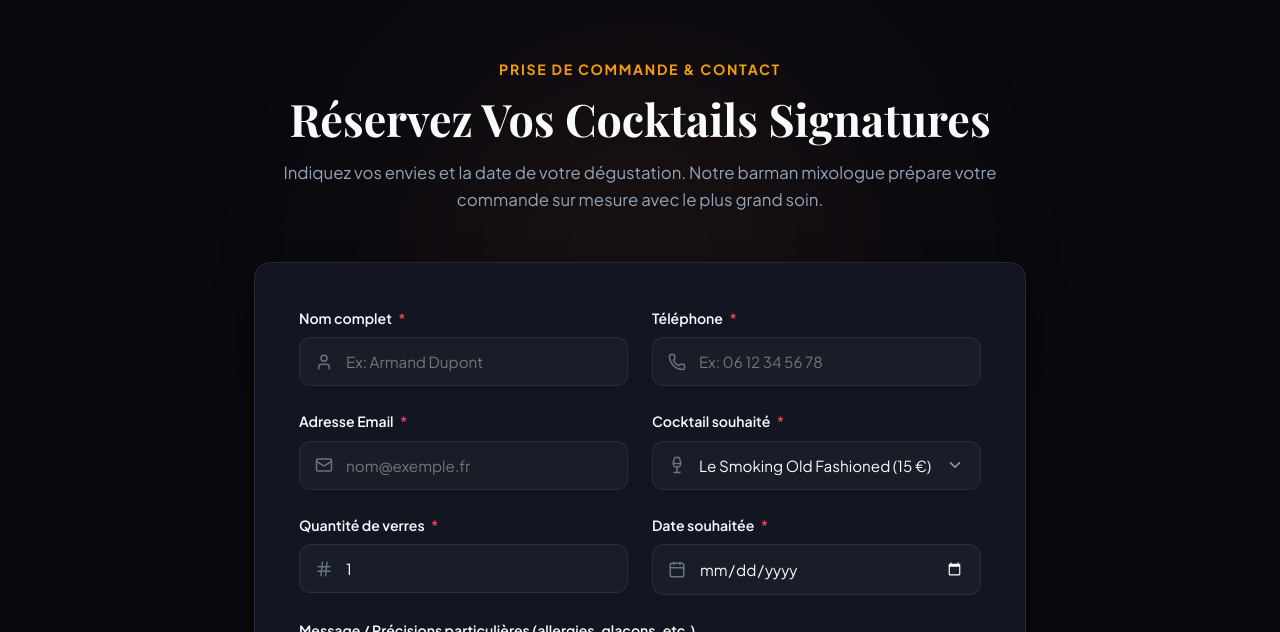
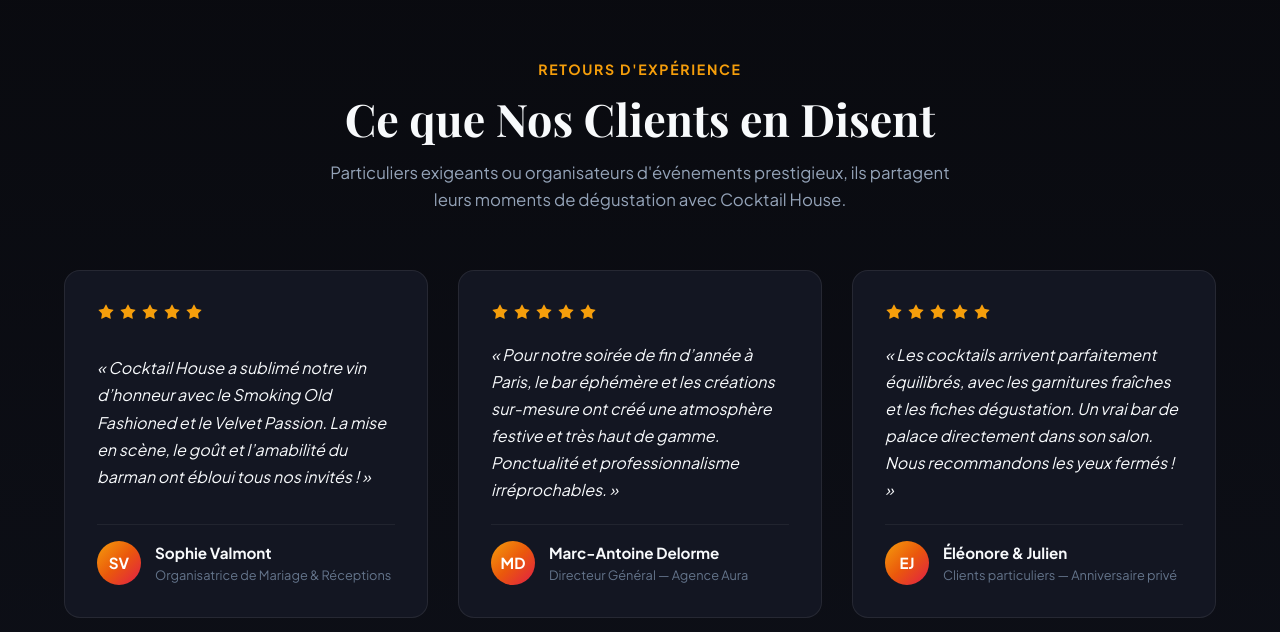
Before and after one commit to armandnougbologni9-lgtm/Webnextproject, a Next.js app: page / in a window 1280 px wide. Shown: the part 3768-4400 px from the top of the page. Built offline with nearby package versions, Linux system fonts and the light colour scheme; a web font is replaced by a local one.

Commit message:
feat: ajout de la section temoignages et avis clients

```diff
--- a/src/app/page.tsx
+++ b/src/app/page.tsx
@@ -2,6 +2,7 @@ import Header from '@/components/Header/Header';
 import Hero from '@/components/Hero/Hero';
 import CocktailsSection from '@/components/CocktailsSection/CocktailsSection';
 import AboutSection from '@/components/AboutSection/AboutSection';
+import Testimonials from '@/components/Testimonials/Testimonials';
 import ContactForm from '@/components/ContactForm/ContactForm';
 import Footer from '@/components/Footer/Footer';
 
@@ -13,6 +14,7 @@ export default function Home() {
         <Hero />
         <CocktailsSection />
         <AboutSection />
+        <Testimonials />
         <ContactForm />
       </main>
       <Footer />
--- /dev/null
+++ b/src/components/Testimonials/Testimonials.module.css
@@ -0,0 +1,122 @@
+.section {
+  padding: 100px 0;
+  position: relative;
+  background: linear-gradient(180deg, var(--color-bg) 0%, #0d0f17 100%);
+}
+
+.header {
+  text-align: center;
+  max-width: 640px;
+  margin: 0 auto 56px;
+}
+
+.subtitle {
+  display: inline-block;
+  font-size: 0.88rem;
+  font-weight: 700;
+  color: var(--color-primary);
+  text-transform: uppercase;
+  letter-spacing: 0.12em;
+  margin-bottom: 12px;
+}
+
+.title {
+  font-family: var(--font-serif);
+  font-size: 2.8rem;
+  line-height: 1.2;
+  color: var(--color-text-main);
+  margin-bottom: 14px;
+}
+
+.description {
+  font-size: 1.05rem;
+  color: var(--color-text-muted);
+  line-height: 1.6;
+}
+
+.grid {
+  display: grid;
+  grid-template-columns: repeat(auto-fit, minmax(320px, 1fr));
+  gap: 30px;
+}
+
+.card {
+  background: var(--color-surface-card);
+  border: 1px solid var(--color-border);
+  border-radius: var(--radius-lg);
+  padding: 32px;
+  display: flex;
+  flex-direction: column;
+  justify-content: space-between;
+  gap: 20px;
+  transition: transform var(--transition-fast), border-color var(--transition-fast);
+}
+
+.card:hover {
+  transform: translateY(-4px);
+  border-color: rgba(245, 158, 11, 0.3);
+}
+
+.stars {
+  display: flex;
+  gap: 4px;
+  color: var(--color-primary);
+}
+
+.quote {
+  font-size: 1rem;
+  color: var(--color-text-main);
+  line-height: 1.7;
+  font-style: italic;
+}
+
+.author {
+  display: flex;
+  align-items: center;
+  gap: 14px;
+  padding-top: 16px;
+  border-top: 1px solid rgba(255, 255, 255, 0.06);
+}
+
+.avatar {
+  width: 44px;
+  height: 44px;
+  border-radius: 50%;
+  background: var(--color-accent-gradient);
+  display: flex;
+  align-items: center;
+  justify-content: center;
+  color: #fff;
+  font-weight: 700;
+  font-size: 0.95rem;
+}
+
+.authorInfo {
+  display: flex;
+  flex-direction: column;
+}
+
+.authorName {
+  font-weight: 700;
+  font-size: 0.95rem;
+  color: var(--color-text-main);
+}
+
+.authorRole {
+  font-size: 0.8rem;
+  color: var(--color-text-dim);
+}
+
+@media (max-width: 768px) {
+  .section {
+    padding: 70px 0;
+  }
+
+  .title {
+    font-size: 2.15rem;
+  }
+
+  .grid {
+    grid-template-columns: 1fr;
+  }
+}
--- /dev/null
+++ b/src/components/Testimonials/Testimonials.tsx
@@ -0,0 +1,73 @@
+import React from 'react';
+import { Star } from 'lucide-react';
+import styles from './Testimonials.module.css';
+
+interface Testimonial {
+  name: string;
+  role: string;
+  quote: string;
+  initials: string;
+}
+
+const TESTIMONIALS: Testimonial[] = [
+  {
+    name: 'Sophie Valmont',
+    role: 'Organisatrice de Mariage & Réceptions',
+    quote: '« Cocktail House a sublimé notre vin d’honneur avec le Smoking Old Fashioned et le Velvet Passion. La mise en scène, le goût et l’amabilité du barman ont ébloui tous nos invités ! »',
+    initials: 'SV',
+  },
+  {
+    name: 'Marc-Antoine Delorme',
+    role: 'Directeur Général — Agence Aura',
+    quote: '« Pour notre soirée de fin d’année à Paris, le bar éphémère et les créations sur-mesure ont créé une atmosphère festive et très haut de gamme. Ponctualité et professionnalisme irréprochables. »',
+    initials: 'MD',
+  },
+  {
+    name: 'Éléonore & Julien',
+    role: 'Clients particuliers — Anniversaire privé',
+    quote: '« Les cocktails arrivent parfaitement équilibrés, avec les garnitures fraîches et les fiches dégustation. Un vrai bar de palace directement dans son salon. Nous recommandons les yeux fermés ! »',
+    initials: 'EJ',
+  },
+];
+
+export const Testimonials: React.FC = () => {
+  return (
+    <section className={styles.section} id="temoignages" aria-label="Témoignages de nos clients">
+      <div className="container">
+        <div className={styles.header}>
+          <span className={styles.subtitle}>Retours d&apos;Expérience</span>
+          <h2 className={styles.title}>Ce que Nos Clients en Disent</h2>
+          <p className={styles.description}>
+            Particuliers exigeants ou organisateurs d&apos;événements prestigieux, ils partagent leurs moments de dégustation avec Cocktail House.
+          </p>
+        </div>
+
+        <div className={styles.grid}>
+          {TESTIMONIALS.map((item, index) => (
+            <div key={index} className={styles.card}>
+              <div className={styles.stars} aria-label="Note : 5 étoiles sur 5">
+                {[...Array(5)].map((_, i) => (
+                  <Star key={i} size={18} fill="currentColor" stroke="none" />
+                ))}
+              </div>
+
+              <blockquote className={styles.quote}>{item.quote}</blockquote>
+
+              <div className={styles.author}>
+                <div className={styles.avatar} aria-hidden="true">
+                  {item.initials}
+                </div>
+                <div className={styles.authorInfo}>
+                  <span className={styles.authorName}>{item.name}</span>
+                  <span className={styles.authorRole}>{item.role}</span>
+                </div>
+              </div>
+            </div>
+          ))}
+        </div>
+      </div>
+    </section>
+  );
+};
+
+export default Testimonials;
```
